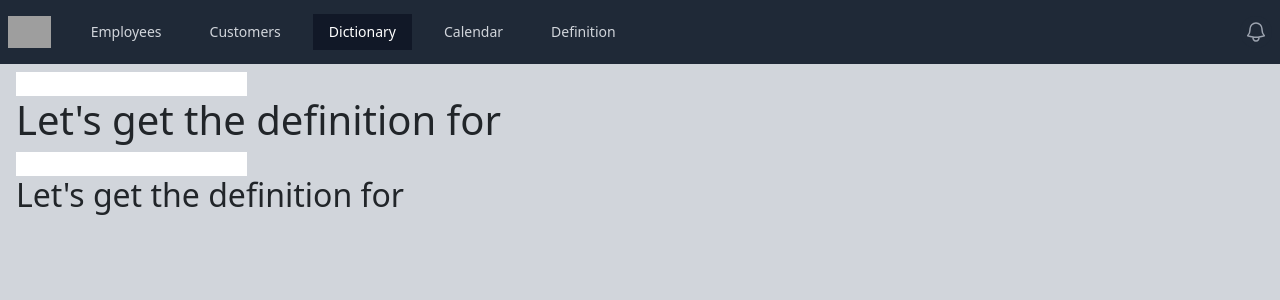
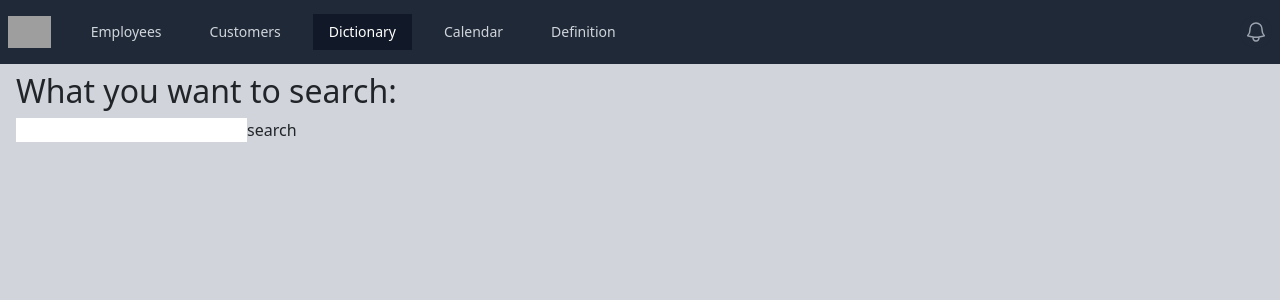
Before and after one commit to Jack-chau/React_2, a React (Create React App) app in the folder hello/: page /dictionary in a window 1280 px wide. Shown: the top 300 px of the page. Built offline with nearby package versions, Linux system fonts and the light colour scheme; grey boxes are pictures that could not be loaded.

Commit message:
add dictionary

```diff
--- a/hello/package.json
+++ b/hello/package.json
@@ -12,7 +12,7 @@
     "react": "^18.2.0",
     "react-bootstrap": "^2.7.3",
     "react-dom": "^18.2.0",
-    "react-router-dom": "^6.11.1",
+    "react-router-dom": "^6.14.0",
     "react-scripts": "5.0.1",
     "uuid": "^9.0.0",
     "web-vitals": "^2.1.4"
--- a/hello/src/pages/Dictionary.js
+++ b/hello/src/pages/Dictionary.js
@@ -1,8 +1,9 @@
 import { useState, useEffect } from 'react' ;
+import { useNavigate } from 'react-router-dom';
 
 export default function Dictionary( ) {
-    const [ word, setWord ] = useState( ) ;
-    const [ word2, setWord2 ] = useState( '' ) ;
+    const [ word, setWord ] = useState( '' ) ;
+    const navigate = useNavigate( ) ;
 
 /* First Way To Use useEffect
 // no dependency array --> update for any state change
@@ -42,25 +43,20 @@ export default function Dictionary( ) {
 */
     return (
         <>
+            <h2>What you want to search:</h2>
             <input
                 type='text'
                 onChange={ (event) => {
                 setWord( event.target.value ) ;
-
                 }}
             />
-            <h1>Let's get the definition for { word }</h1>
-
-            <input
-                type = 'text'
-                onChange = {
-                    ( event ) => {
-                        setWord2( event.target.value ) ;
-                    }
-                }
-            />
-            <h2>Let's get the definition for { word2 }</h2>
-
+            <button
+                onClick = { ( ) => {
+                    navigate( '/definition/' + word, { replace : true } )  // for more, see redirect
+                } }
+            >
+                search
+            </button>
         </>
     )
 }
```
Also changed, not shown: 1 other file (tests, documents, lock files or other folders).
